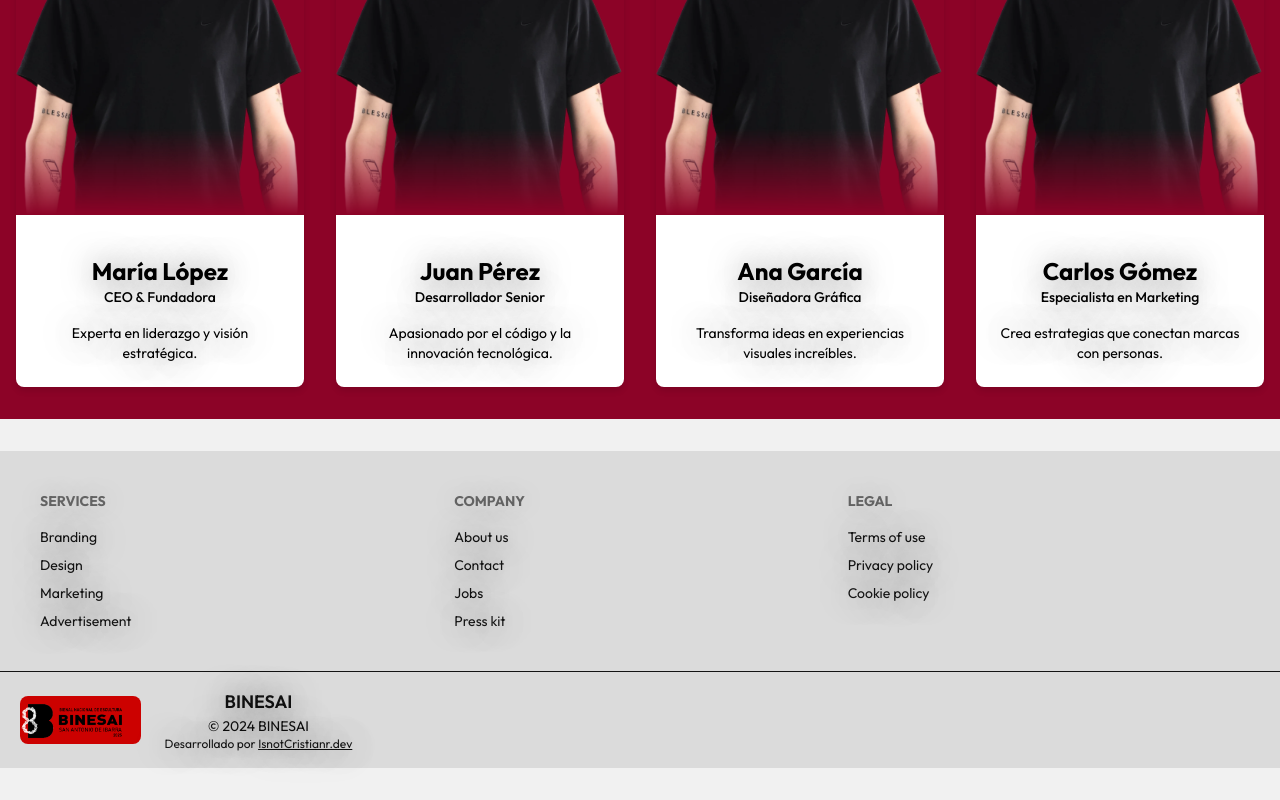
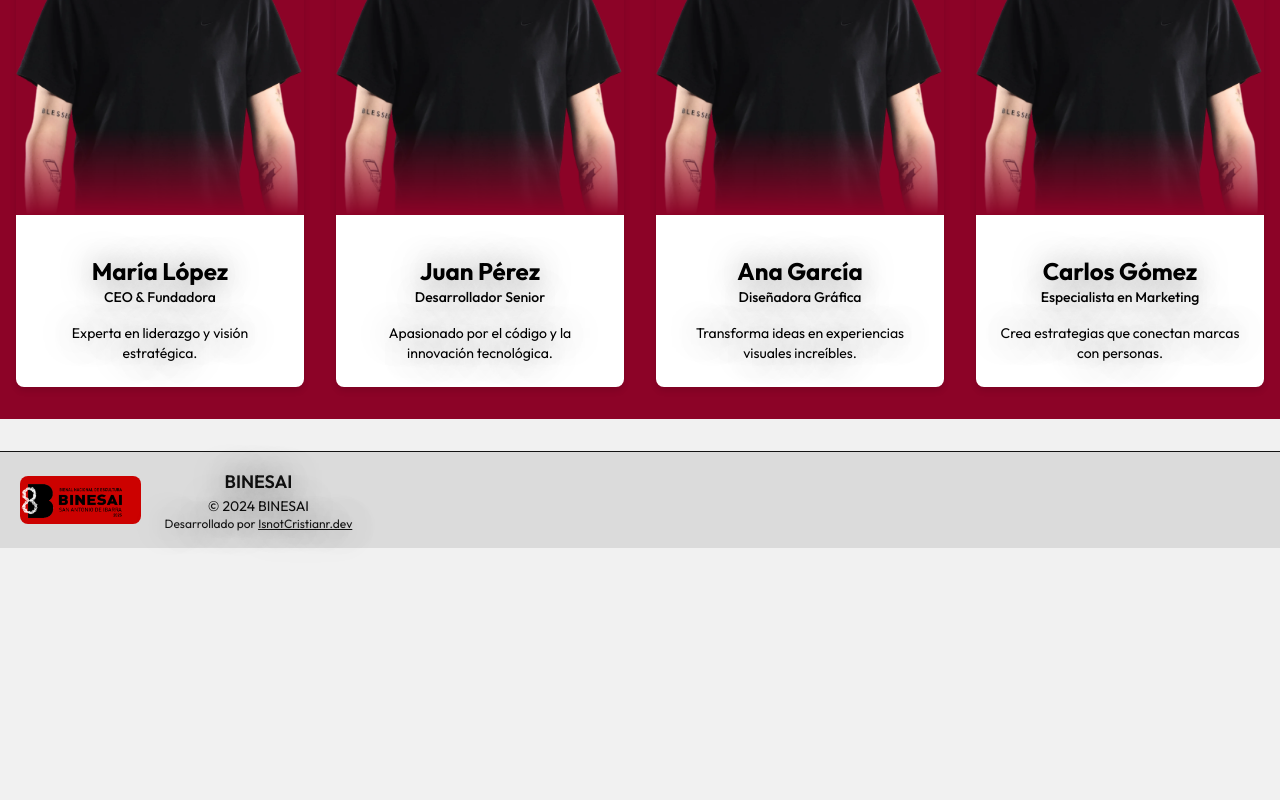
Before and after one commit to Isnotcristhianr/binesai, a Vue app: page / in a window 1280 px wide. Shown: the part 5811-6611 px from the top of the page. After the commit the page ends 6391 px from the top, so only its background shows below. Built offline with nearby package versions, Linux system fonts and the light colour scheme; some icons are missing; what vue3-marquee would draw is missing.

Commit message:
hot fix footer

```diff
--- a/src/components/structure/footer.vue
+++ b/src/components/structure/footer.vue
@@ -3,28 +3,7 @@ import { Icon } from "@iconify/vue";
 </script>
 
 <template>
-<footer class="footer bg-base-200 text-base-content p-10">
-  <nav>
-    <h6 class="footer-title">Services</h6>
-    <a class="link link-hover">Branding</a>
-    <a class="link link-hover">Design</a>
-    <a class="link link-hover">Marketing</a>
-    <a class="link link-hover">Advertisement</a>
-  </nav>
-  <nav>
-    <h6 class="footer-title">Company</h6>
-    <a class="link link-hover">About us</a>
-    <a class="link link-hover">Contact</a>
-    <a class="link link-hover">Jobs</a>
-    <a class="link link-hover">Press kit</a>
-  </nav>
-  <nav>
-    <h6 class="footer-title">Legal</h6>
-    <a class="link link-hover">Terms of use</a>
-    <a class="link link-hover">Privacy policy</a>
-    <a class="link link-hover">Cookie policy</a>
-  </nav>
-</footer>
+
 <footer class="footer bg-base-200 text-base-content border-t border-base-300 px-5 py-4 flex flex-col md:flex-row justify-between items-center">
   <aside class="flex items-center space-x-4">
     <img src="/imgs/Logo BINESAI completo.png" alt="Logo BINESAI" class="h-12 w-auto rounded-lg" />
```
